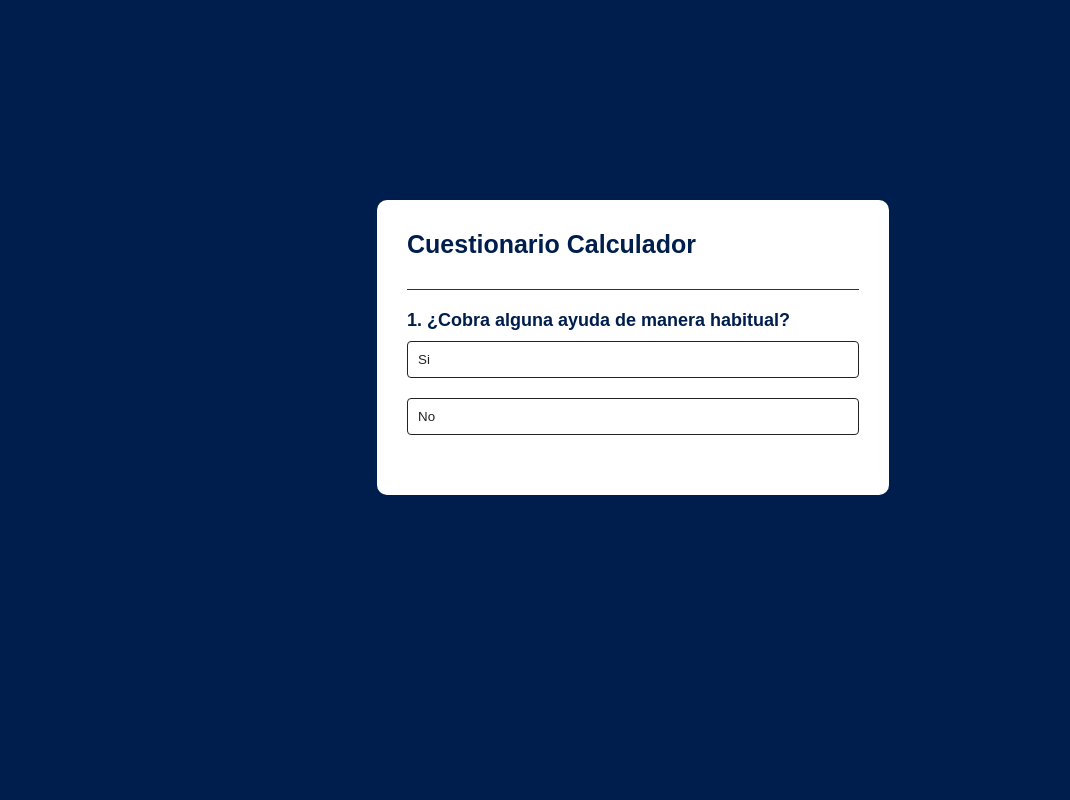
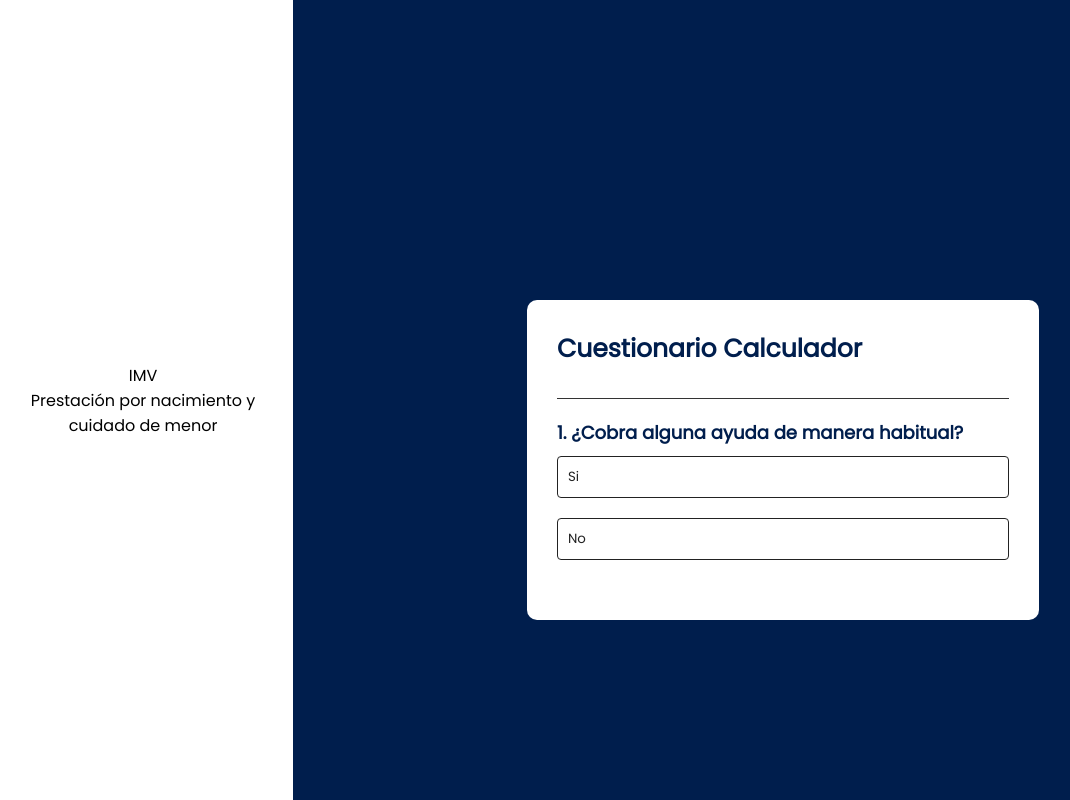
Before and after one commit to jorgemorenooz/jorgemorenooz.github.io, a plain HTML site: page index.html in a window 1280 px wide. Shown: the whole page, without its empty margins (7-1077 px from the left). Drawn offline with Linux system fonts and the light colour scheme.

Commit message:
Intento de menu desplegable

```diff
--- a/assets/css/style.css
+++ b/assets/css/cuestionario.css
@@ -1,3 +1,5 @@
+@import url('https://fonts.googleapis.com/css2?family=Poppins:wght@300;400&display=swap');
+
 *{
     margin: 0;
     padding: 0;
@@ -7,13 +9,16 @@
 
 body{
     background: #001e4d;
+    display: flex;
+    align-items: flex-start; /* Alinear los elementos al inicio */
+    justify-content: center; /* Centrar horizontalmente los elementos */
 }
 
 .app {
     background: #fff;
     width: 40%;
     max-width: 40%;
-    margin: 200px auto 0;
+    margin: 300px auto 0;
     border-radius: 10px;
     padding: 30px;
     opacity: 0; /* Ocultar inicialmente el bloque */
--- /dev/null
+++ b/assets/css/desplegable.css
@@ -0,0 +1,22 @@
+.nav{
+    background: #fff;
+    width: 300px;
+}
+
+.list{
+    width: 100%;
+    height: 100vh;
+    display: flex;
+    justify-content: center;
+    flex-direction: column;
+    border-radius: 0 16px 16px 0;
+    background: #fff;
+}
+
+.list-item{
+    list-style: none;
+    width: 100%;
+    text-align: center;
+    overflow: hidden;
+    padding: 0 8px 0 8px;
+}
--- /dev/null
+++ b/assets/db/questions.json
@@ -0,0 +1,92 @@
+{
+    "Prestación por nacimiento y cuidado de menor": [
+        {
+            "id": "1",
+            "question": "¿Cobra alguna ayuda de manera habitual?",
+            "answers": [
+                { "text": "Si", "value": "true"},
+                { "text": "No", "value": "false"}
+            ],
+            "range": "1",
+            "parentQuestion": null
+        },
+        {
+            "id": "2",
+            "question": "Indique si recibe alguna de las ayudas siguiente:",
+            "answers": [
+                { "text": "Prestación por desempleo", "value": "true"},
+                { "text": "ERTE", "value": "true"},
+                { "text": "Ninguna de las anteriores", "value": "false"}
+            ],
+            "range": "2",
+            "parentQuestion": "1"
+        },
+        {
+            "id": "3",
+            "question": "Indique su fecha de nacimiento:",
+            "answers": [
+                { "text": "Fecha", "value": "true"}
+            ],
+            "range": "1",
+            "parentQuestion": null
+        },
+        {
+            "id": "4",
+            "question": "¿Tiene usted hij@(s)?",
+            "answers": [
+                { "text": "Si", "value": "true"},
+                { "text": "No", "value": "false"}
+            ],
+            "range": "1",
+            "parentQuestion": null
+        },
+        {
+            "id": "5",
+            "question": "Número de hij@(s)",
+            "answers": [
+                { "text": "Numero", "value": "true"}
+            ],
+            "range": "2",
+            "parentQuestion": "4"
+        },
+        {
+            "id": "6",
+            "question": "Estimación de días cotizados en toda la vida laboral",
+            "answers": [
+                { "text": "Numero", "value": "true"}
+            ],
+            "range": "1",
+            "parentQuestion": null
+        },
+        {
+            "id": "7",
+            "question": "Salario bruto (EUR por mes)",
+            "answers": [
+                { "text": "Numero", "value": "true"}
+            ],
+            "range": "1",
+            "parentQuestion": null
+        }
+    ],
+    "IMV": [
+        {
+            "id": "1",
+            "question": "Indique su fecha de nacimiento:",
+            "answers": [
+                { "text": "Fecha", "value": "true"}
+            ],
+            "range": "1",
+            "parentQuestion": null
+        },
+        {
+            "id": "2",
+            "question": "Has vivido de forma independiente en los últimos 2 años:",
+            "answers": [
+                { "text": "NO", "value": "true"},
+                { "text": "SI", "value": "true"}
+            ],
+            "range": "2",
+            "parentQuestion": "1"
+        }
+    ]
+}
--- /dev/null
+++ b/assets/js/cuestionario.js
@@ -0,0 +1,197 @@
+const questions = [
+    {
+        id: "1",
+        question: "¿Cobra alguna ayuda de manera habitual?",
+        answers: [
+            { text: "Si", value: "true"},
+            { text: "No", value: "false"},
+        ],
+        range: "1",
+        parentQuestion: null,
+    },
+    {
+        id: "2",
+        question: "Indique si recibe alguna de las ayudas siguiente:",
+        answers: [
+            { text: "Prestación por desempleo", value: "true"},
+            { text: "ERTE", value: "true"},
+            { text: "Ninguna de las anteriores", value: "false"},
+        ],
+        range: "2",
+        parentQuestion: "1",
+    },
+    {
+        id: "3",
+        question: "Indique su fecha de nacimiento:",
+        answers: [
+            { text: "Fecha", value: "true"},
+        ],
+        range: "1",
+        parentQuestion: null,
+    },
+    {
+        id: "4",
+        question: "¿Tiene usted hij@(s)?",
+        answers: [
+            { text: "Si", value: "true"},
+            { text: "No", value: "false"},
+        ],
+        range: "1",
+        parentQuestion: null,
+    },
+    {
+        id: "5",
+        question: "Número de hij@(s)",
+        answers: [
+            { text: "Numero", value: "true"},
+        ],
+        range: "2",
+        parentQuestion: "4",
+    },
+    {
+        id: "6",
+        question: "Estimación de días cotizados en toda la vida laboral",
+        answers: [
+            { text: "Si", value: "true"},
+        ],
+        range: "1",
+        parentQuestion: null,
+    },
+    {
+        id: "7",
+        question: "Salario bruto (EUR por mes)",
+        answers: [
+            { text: "No", value: "true"},
+        ],
+        range: "1",
+        parentQuestion: null,
+    },
+];
+
+let currentQuestionIndex = 0;
+let questionNumber = 0;
+let value = "false";
+
+let questionElement = document.getElementById("question");
+let answerButtons = document.getElementById("answer-buttons");
+let nextButton = document.getElementById("next-btn");
+
+function startQuiz(){
+    currentQuestionIndex = 0;
+    nextButton.innerHTML = "Siguiente";
+    fetchQuestions()
+    showQuestion();
+}
+
+function fetchQuestions() {
+    fetch('/assets/db/questions.json')
+        .then(response => response.json())
+        .then(data => {
+            var qq = data; // Almacena las preguntas del archivo JSON en la variable
+            console.log(qq);
+        })
+        .catch(error => {
+            console.error('Error al cargar las preguntas:', error);
+        });
+}
+
+function showQuestion(){
+    resetState();
+    let currentQuestion = questions[currentQuestionIndex];
+    questionNumber++;
+    questionElement.innerHTML = questionNumber + ". " + currentQuestion.question;
+
+    currentQuestion.answers.forEach(answer => {
+        const button = document.createElement("button");
+        button.innerHTML = answer.text;
+        button.classList.add("btn");
+        answerButtons.appendChild(button);
+        button.dataset.answerValue = answer.value;
+        button.addEventListener("click", selectAnswer)
+    });
+}
+
+function resetState(){
+    nextButton.style.display = "none";
+    while(answerButtons.firstChild){
+        answerButtons.removeChild(answerButtons.firstChild)
+    }
+}
+
+function selectAnswer(event){
+    const selectedBtn = event.target;
+    value = selectedBtn.dataset.answerValue;
+    answerButtons.childNodes.forEach(button => {
+        button.classList.remove("selected");
+
+    });
+
+    if(value){
+        selectedBtn.classList.add("selected");
+        nextButton.style.display = "block";
+    }
+}
+
+function handleNextButton(){
+    const currentQuestion = questions[currentQuestionIndex];
+
+    currentQuestionIndex++;
+    if(currentQuestionIndex < questions.length){
+        var currentRange = parseInt(currentQuestion.range);
+
+        if (value === "true") {
+            const nextQuestionWithParent = questions.find(question =>
+                question.parentQuestion === currentQuestion.id
+            );
+
+            if (nextQuestionWithParent && nextQuestionWithParent.range == (currentRange+1).toString()) {
+                currentQuestionIndex = questions.indexOf(nextQuestionWithParent);
+            }
+        }else {
+            currentRange = 1;
+            let nextQuestionIndex = currentQuestionIndex;
+            while (nextQuestionIndex < questions.length) {
+                const nextQuestion = questions[nextQuestionIndex];
+                const nextRange = parseInt(nextQuestion.range);
+
+                if (nextRange === currentRange) {
+                    currentQuestionIndex = nextQuestionIndex;
+                    break;
+                }
+                nextQuestionIndex++;
+            }
+        }
+        showQuestion();
+    }
+    else{
+        showResult();
+    }
+}
+
+function showResult(){
+    var result = 100;
+    resetState();
+    questionElement.innerHTML = `Según nuestros cálculos, puedes ser beneficiario de ${result}€`;
+    nextButton.innerHTML = "Volver a responder";
+    nextButton.style.display = "block";
+}
+
+document.addEventListener("DOMContentLoaded", function() {
+    const appContainer = document.querySelector('.app');
+    appContainer.classList.add('show');
+
+    questionElement = document.getElementById("question");
+    answerButtons = document.getElementById("answer-buttons");
+    nextButton = document.getElementById("next-btn");
+
+    nextButton.addEventListener("click", ()=> {
+        if(currentQuestionIndex < questions.length){
+            handleNextButton();
+        }else{
+            questionNumber = 0;
+            startQuiz();
+        }
+    });
+
+    startQuiz();
+});
--- a/assets/js/source.js
+++ /dev/null
@@ -1,163 +0,0 @@
-document.addEventListener("DOMContentLoaded", function() {
-    const appContainer = document.querySelector('.app');
-    appContainer.classList.add('show');
-
-    const questions = [
-        {
-            id: "1",
-            question: "¿Cobra alguna ayuda de manera habitual?",
-            answers: [
-                { text: "Si", value: "true"},
-                { text: "No", value: "false"},
-            ],
-            range: "1",
-            parentQuestion: null,
-        },
-        {
-            id: "2",
-            question: "Indique si recibe alguna de las ayudas siguiente:",
-            answers: [
-                { text: "Prestación por desempleo", value: "true"},
-                { text: "ERTE", value: "true"},
-                { text: "Ninguna de las anteriores", value: "false"},
-            ],
-            range: "2",
-            parentQuestion: "1",
-        },
-        {
-            id: "3",
-            question: "Indique su fecha de nacimiento:",
-            answers: [
-                { text: "Fecha", value: "true"},
-            ],
-            range: "1",
-            parentQuestion: null,
-        },
-        {
-            id: "4",
-            question: "¿Tiene usted hij@(s)?",
-            answers: [
-                { text: "Si", value: "true"},
-                { text: "No", value: "false"},
-            ],
-            range: "1",
-            parentQuestion: null,
-        },
-
-        {
-            id: "5",
-            question: "Número de hij@(s)",
-            answers: [
-                { text: "Numero", value: "true"},
-            ],
-            range: "2",
-            parentQuestion: "4",
-        },
-    ];
-
-    let currentQuestionIndex = 0;
-    let questionNumber = 0;
-    let value = "false";
-
-    const questionElement = document.getElementById("question");
-    const answerButtons = document.getElementById("answer-buttons");
-    const nextButton = document.getElementById("next-btn");
-
-    function startQuiz(){
-        currentQuestionIndex = 0;
-        nextButton.innerHTML = "Siguiente";
-        showQuestion();
-    }
-
-    function showQuestion(){
-        resetState();
-        let currentQuestion = questions[currentQuestionIndex];
-        questionNumber++;
-        questionElement.innerHTML = questionNumber + ". " + currentQuestion.question;
-
-        currentQuestion.answers.forEach(answer => {
-            const button = document.createElement("button");
-            button.innerHTML = answer.text;
-            button.classList.add("btn");
-            answerButtons.appendChild(button);
-            button.dataset.answerValue = answer.value;
-            button.addEventListener("click", selectAnswer)
-        });
-    }
-
-    function resetState(){
-        nextButton.style.display = "none";
-        while(answerButtons.firstChild){
-            answerButtons.removeChild(answerButtons.firstChild)
-        }
-    }
-
-    function selectAnswer(event){
-        const selectedBtn = event.target;
-        value = selectedBtn.dataset.answerValue;
-        answerButtons.childNodes.forEach(button => {
-            button.classList.remove("selected");
-
-        });
-
-        if(value){
-            selectedBtn.classList.add("selected");
-            nextButton.style.display = "block";
-        }
-    }
-
-    function handleNextButton(){
-        const currentQuestion = questions[currentQuestionIndex];
-
-        currentQuestionIndex++;
-        if(currentQuestionIndex < questions.length){
-            var currentRange = parseInt(currentQuestion.range);
-
-            if (value === "true") {
-                const nextQuestionWithParent = questions.find(question =>
-                    question.parentQuestion === currentQuestion.id
-                );
-
-                if (nextQuestionWithParent && nextQuestionWithParent.range == (currentRange+1).toString()) {
-                    currentQuestionIndex = questions.indexOf(nextQuestionWithParent);
-                }
-            }else {
-                currentRange = 1;
-                let nextQuestionIndex = currentQuestionIndex;
-                while (nextQuestionIndex < questions.length) {
-                    const nextQuestion = questions[nextQuestionIndex];
-                    const nextRange = parseInt(nextQuestion.range);
-
-                    if (nextRange === currentRange) {
-                        currentQuestionIndex = nextQuestionIndex;
-                        break;
-                    }
-                    nextQuestionIndex++;
-                }
-            }
-            showQuestion();
-        }
-        else{
-            showResult();
-        }
-    }
-
-    function showResult(){
-        var result = 100;
-        resetState();
-        questionElement.innerHTML = `Según nuestros cálculos, puedes ser beneficiario de ${result}€`;
-        nextButton.innerHTML = "Volver a responder";
-        nextButton.style.display = "block";
-    }
-
-    nextButton.addEventListener("click", ()=> {
-        if(currentQuestionIndex < questions.length){
-            handleNextButton();
-        }else{
-            questionNumber = 0;
-            startQuiz();
-        }
-    });
-
-    startQuiz();
-});
--- a/index.html
+++ b/index.html
@@ -4,13 +4,21 @@
 <head>
   <meta charset="utf-8">
   <title>Benefix</title>
-  <link rel="stylesheet" href="./assets/css/style.css">
+  <link rel="stylesheet" href="./assets/css/cuestionario.css">
+  <link rel="stylesheet" href="./assets/css/desplegable.css">
 
-  <script src="./assets/js/source.js"></script>
+  <script src="./assets/js/cuestionario.js"></script>
 
 </head>
 
 <body>
+
+  <nav class="nav">
+    <ul class="list">
+      <li class="list-item">IMV</li>
+      <li class="list-item">Prestación por nacimiento y cuidado de menor</li>
+    </ul>
+  </nav>
 
   <div class="app">
     <h1>Cuestionario Calculador</h1>
```
